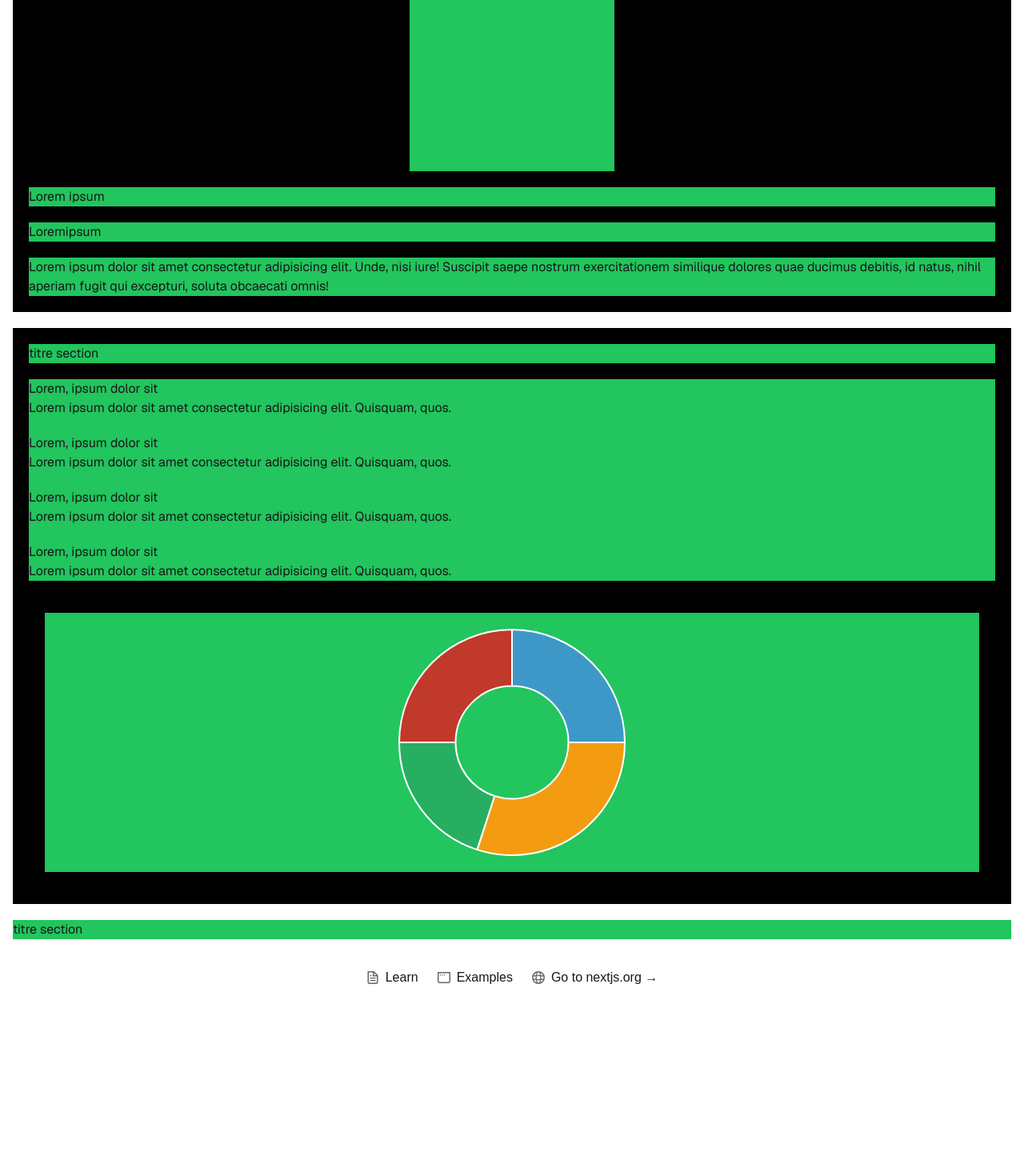
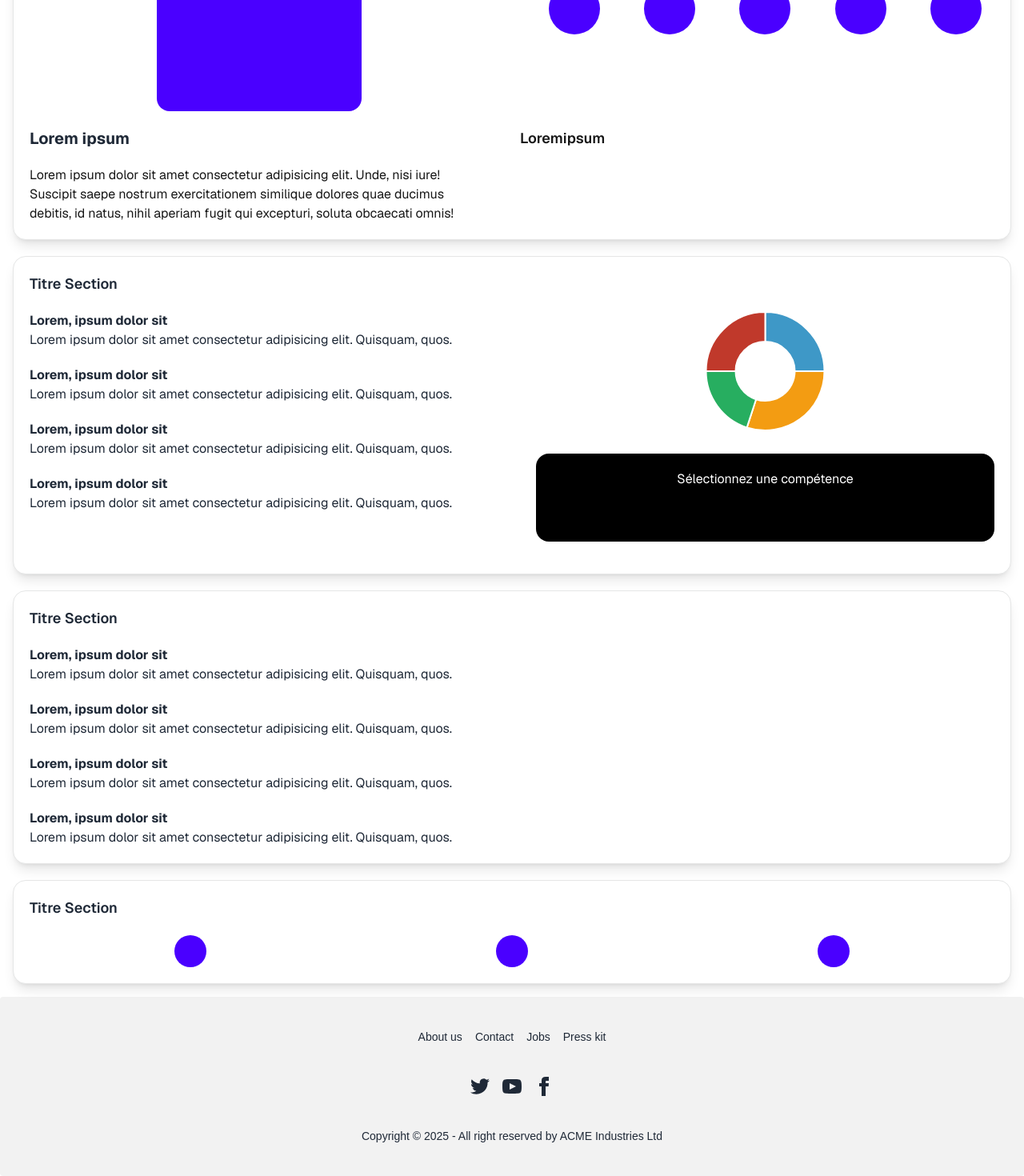
Before and after one commit to wakelamjordan/front_flask, a Next.js app: page /cv_taff in a window 1280 px wide. Shown: the part 222-1692 px from the top of the page at 80% size. Before the commit the page ends 1456 px from the top, so only its background shows below. Built offline with nearby package versions, Linux system fonts and the light colour scheme.

Commit message:
finalisation du template

```diff
--- a/src/app/cv_taff/_DoughnutSkills.js
+++ b/src/app/cv_taff/_DoughnutSkills.js
@@ -65,14 +65,18 @@
     if (element.length !== 0) {
       const index = element[0].index;
       setHoveredElement(index);
+    } else if (hoveredElement !== null) {
+      setHoveredElement(null);
     }
   };
 
   return (
-    <div>
+    // <div className="h-96s grid grid-rows-2 gap-2s">
+    <div className="grid grid-rows-2 gap-2 md:grid-cols-2 md:grid-rows-1 lg:grid-cols-1 lg:grid-rows-2">
+      <div className="m-0">
         <Doughnut
           ref={ChartRef}
-        className="m-5"
+          //   className="m-5"
           data={data}
           options={{
             responsive: true,
@@ -89,6 +93,17 @@
           onMouseLeave={() => setHoveredElement(null)}
         />
       </div>
+
+      <div className="bg-black m-5 p-5 rounded-box text-base-content">
+        {hoveredElement !== null ? (
+          <p className="text-white text-center">
+            {data.labels[hoveredElement]}
+          </p>
+        ) : (
+          <p className="text-white text-center">Sélectionnez une compétence</p>
+        )}
+      </div>
+    </div>
   );
 };
 
--- /dev/null
+++ b/src/app/cv_taff/_H2.js
@@ -0,0 +1,7 @@
+import React from "react";
+
+const H2 = ({ children }) => {
+  return <h2 className="text-lg font-semibold">{children}</h2>;
+};
+
+export default H2;
--- /dev/null
+++ b/src/app/cv_taff/_H3.js
@@ -0,0 +1,7 @@
+import React from 'react';
+
+const H3 = ({children}) => {
+  return <h3 className="font-bold">{children}</h3>;
+}
+
+export default H3;
--- /dev/null
+++ b/src/app/cv_taff/_Icone.js
@@ -0,0 +1,11 @@
+import React from 'react';
+
+const Icone = ({children}) => {
+  return (
+    <div className="bg-primary w-10 h-10 md:w-16 md:h-16 rounded-full">
+        {children}
+    </div>
+  );
+}
+
+export default Icone;
--- /dev/null
+++ b/src/app/cv_taff/_Section.js
@@ -0,0 +1,44 @@
+// "use client";
+import { useEffect, useRef, useState } from "react";
+
+const Section = ({ children }) => {
+  const elementRef = useRef(null); // Chaque instance de Section a son propre ref
+  const [isVisible, setIsVisible] = useState(false);
+
+  useEffect(() => {
+    const observer = new IntersectionObserver(
+      (entries, observerInstance) => {
+        const [entry] = entries;
+
+        if (entry.isIntersecting) {
+          setIsVisible(true); // Marquer la section comme visible
+          observerInstance.unobserve(entry.target); // Arrêter d'observer cette section
+        }
+      },
+      { threshold: 0.1 } // Déclenche lorsque 10% du composant est visible
+    );
+
+    if (elementRef.current) {
+      observer.observe(elementRef.current); // Observer l'élément actuel
+    }
+
+    return () => {
+      if (elementRef.current) {
+        observer.disconnect(); // Nettoyer l'observateur pour cet élément
+      }
+    };
+  }, []);
+
+  return (
+    <section
+      ref={elementRef}
+      className={`bg-base-100 flex py-5 flex-col gap-5 md:grid grid-cols-2 rounded-box shadow-lg border border-base-300 ${
+        isVisible ? "opacity-100 transition-opacity duration-500" : "opacity-0"
+      }`}
+    >
+      {children}
+    </section>
+  );
+};
+
+export default Section;
--- /dev/null
+++ b/src/app/cv_taff/_TextContainer.js
@@ -0,0 +1,11 @@
+import React from "react";
+
+const TextContainer = ({ children, addClass = "" }) => {
+  return (
+    <div className={"px-5 rounded-box text-base-content" + addClass}>
+      {children}
+    </div>
+  );
+};
+
+export default TextContainer;
--- a/src/app/cv_taff/page.js
+++ b/src/app/cv_taff/page.js
@@ -1,110 +1,165 @@
 "use client";
 import React from "react";
 import DoughnutSkills from "./_DoughnutSkills";
+import Section from "./_Section";
+import TextContainer from "./_TextContainer";
+import Icone from "./_Icone";
+import H2 from "./_H2";
+import H3 from "./_H3";
 
 export default function page() {
   return (
     <>
-      <section className="bg-black min-h-fulls flex p-5 flex-col gap-5">
+      <Section className="bg-base-100 flex py-5 flex-col gap-5 md:grid grid-cols-2 rounded-box shadow-lg border border-base-300">
         {/* liens */}
-        <div className="bg-green-500 p-2">
+        <div className="p-2 md:col-start-2 md:flex flex-col justify-center rounded-box">
           <ul className="flex justify-around">
             <li>
-              <div className="bg-black w-10 h-10"></div>
+              <Icone></Icone>
             </li>
             <li>
-              <div className="bg-black w-10 h-10"></div>
+              <Icone></Icone>
             </li>
             <li>
-              <div className="bg-black w-10 h-10"></div>
+              <Icone></Icone>
             </li>
             <li>
-              <div className="bg-black w-10 h-10"></div>
+              <Icone></Icone>
             </li>
             <li>
-              <div className="bg-black w-10 h-10"></div>
+              <Icone></Icone>
             </li>
           </ul>
         </div>
 
         {/* photo */}
-        <div className="bg-green-500 h-64 w-64 mx-auto"></div>
+        <div className="bg-primary h-64 w-64 mx-auto md:col-start-1 md:row-start-1 rounded-box"></div>
 
-        {/* nom prenom */}
-        <div className="bg-green-500">
-          <h1>Lorem ipsum</h1>
-        </div>
+        {/* nom prénom */}
+        <TextContainer>
+          <h1 className="text-xl font-bold">Lorem ipsum</h1>
+        </TextContainer>
 
         {/* titre du poste visé */}
-        <div className="bg-green-500">
-          <h2>Loremipsum</h2>
-        </div>
+        <textContainer>
+          <H2 className="text-lg font-semibold">Loremipsum</H2>
+        </textContainer>
 
-        {/* phrase phylosophique d'accroche */}
-        <div className="bg-green-500">
+        {/* phrase philosophique d'accroche */}
+        <TextContainer addClass="md:col-span-2">
           <p>
             Lorem ipsum dolor sit amet consectetur adipisicing elit. Unde, nisi
             iure! Suscipit saepe nostrum exercitationem similique dolores quae
             ducimus debitis, id natus, nihil aperiam fugit qui excepturi, soluta
             obcaecati omnis!
           </p>
-        </div>
-      </section>
+        </TextContainer>
+      </Section>
 
-      <section className="bg-black min-h-fulls flex p-5 flex-col gap-5">
-        <div className="bg-green-500">
-          <h2>titre section</h2>
-        </div>
+      <Section className="bg-base-100 min-h-fulls flex py-5 flex-col gap-5 lg:grid grid-cols-2 rounded-box shadow-lg border border-base-300">
+        {/* titre Section */}
+        <TextContainer addClass=" lg:col-span-2">
+          <H2 className="text-lg font-semibold">Titre Section</H2>
+        </TextContainer>
 
-        {/* points fort */}
-        <div className="bg-green-500">
+        {/* points forts */}
+        <TextContainer>
           <ul className="flex flex-col gap-5">
             <li>
-              <h3>Lorem, ipsum dolor sit</h3>
+              <H3 className="font-bold">Lorem, ipsum dolor sit</H3>
               <p>
                 Lorem ipsum dolor sit amet consectetur adipisicing elit.
                 Quisquam, quos.
               </p>
             </li>
             <li>
-              <h3>Lorem, ipsum dolor sit</h3>
+              <H3 className="font-bold">Lorem, ipsum dolor sit</H3>
               <p>
                 Lorem ipsum dolor sit amet consectetur adipisicing elit.
                 Quisquam, quos.
               </p>
             </li>
             <li>
-              <h3>Lorem, ipsum dolor sit</h3>
+              <H3 className="font-bold">Lorem, ipsum dolor sit</H3>
               <p>
                 Lorem ipsum dolor sit amet consectetur adipisicing elit.
                 Quisquam, quos.
               </p>
             </li>
             <li>
-              <h3>Lorem, ipsum dolor sit</h3>
+              <H3 className="font-bold">Lorem, ipsum dolor sit</H3>
               <p>
                 Lorem ipsum dolor sit amet consectetur adipisicing elit.
                 Quisquam, quos.
               </p>
             </li>
           </ul>
-        </div>
+        </TextContainer>
 
-        {/* skills forme de roue hoverable avec description en dessous quand les parties sont hover ou clické en sm */}
-        <div className="bg-green-500 m-5">
+        {/* skills */}
+        <div className="rounded-box text-base-content">
           <DoughnutSkills />
         </div>
-      </section>
-      <section>
-        <div className="bg-green-500">
-          <h2>titre section</h2>
-        </div>
+      </Section>
 
-        {/* experiences */}
-        {/* education */}
-        {/* projets */}
-      </section>
-      <section>{/* passions */}</section>
+      <Section className="bg-base-100 min-h-fulls flex py-5 flex-col gap-5 rounded-box shadow-lg border border-base-300">
+        {/* expériences / éducation / projets */}
+        <TextContainer>
+          <H2 className="text-lg font-semibold">Titre Section</H2>
+        </TextContainer>
+        <TextContainer addClass=" lg:col-span-2">
+          <ul className="flex flex-col gap-5">
+            <li>
+              <H3 className="font-bold">Lorem, ipsum dolor sit</H3>
+              <p>
+                Lorem ipsum dolor sit amet consectetur adipisicing elit.
+                Quisquam, quos.
+              </p>
+            </li>
+            <li>
+              <H3 className="font-bold">Lorem, ipsum dolor sit</H3>
+              <p>
+                Lorem ipsum dolor sit amet consectetur adipisicing elit.
+                Quisquam, quos.
+              </p>
+            </li>
+            <li>
+              <H3 className="font-bold">Lorem, ipsum dolor sit</H3>
+              <p>
+                Lorem ipsum dolor sit amet consectetur adipisicing elit.
+                Quisquam, quos.
+              </p>
+            </li>
+            <li>
+              <H3 className="font-bold">Lorem, ipsum dolor sit</H3>
+              <p>
+                Lorem ipsum dolor sit amet consectetur adipisicing elit.
+                Quisquam, quos.
+              </p>
+            </li>
+          </ul>
+        </TextContainer>
+      </Section>
+
+      <Section className="bg-base-100 min-h-fulls flex py-5 flex-col gap-5 rounded-box shadow-lg border border-base-300">
+        {/* passions */}
+        <TextContainer>
+          <H2 className="text-lg font-semibold">Titre Section</H2>
+        </TextContainer>
+        <TextContainer addClass=" lg:col-span-2">
+          <ul className="flex justify-around">
+            <li>
+              <div className="bg-primary w-10 h-10 rounded-full"></div>
+            </li>
+            <li>
+              <div className="bg-primary w-10 h-10 rounded-full"></div>
+            </li>
+            <li>
+              <div className="bg-primary w-10 h-10 rounded-full"></div>
+            </li>
+          </ul>
+        </TextContainer>
+      </Section>
     </>
   );
 }
--- a/src/app/globals.css
+++ b/src/app/globals.css
@@ -14,11 +14,11 @@
   }
 }
 
-* {
-  margin: 0;
-  padding: 0;
+/* Applique box-sizing: border-box à tous les éléments et pseudo-éléments */
+*, *::before, *::after {
   box-sizing: border-box;
 }
+
 
 body {
   color: var(--foreground);
--- a/src/app/layout.js
+++ b/src/app/layout.js
@@ -34,8 +34,8 @@
         className={`${geistSans.variable} ${geistMono.variable} antialiased`}
       >
         <NavBar links_list={links_list} />
-        <div className="grid grid-rows-[0px_1fr_0px] min-h-screen font-[family-name:var(--font-geist-sans)] bg-red-600">
-          <main className="bg-white row-start-2 container mx-auto p-4 flex flex-col gap-5">
+        <div className="grid grid-rows-[0px_1fr_0px] min-h-screen font-[family-name:var(--font-geist-sans)]">
+          <main className="row-start-2 container mx-auto p-4 flex flex-col gap-5">
             {/* <main className="flex flex-col gap-8 row-start-2 items-center sm:items-start"> */}
             {/* <div className="w-full max-w-6xl mx-auto py-12 px-6 bg-base-100 shadow-lg rounded-lg space-y-12"> */}
             {children}
--- a/src/components/Footer.js
+++ b/src/components/Footer.js
@@ -3,52 +3,56 @@
 
 function Footer() {
   return (
-    <footer className="row-start-3 flex gap-6 flex-wrap items-center justify-center">
-      <a
-        className="flex items-center gap-2 hover:underline hover:underline-offset-4"
-        href="https://nextjs.org/learn?utm_source=create-next-app&utm_medium=appdir-template-tw&utm_campaign=create-next-app"
-        target="_blank"
-        rel="noopener noreferrer"
+    <footer className="footer footer-center bg-base-200 text-base-content rounded p-10">
+      <nav className="grid grid-flow-col gap-4">
+        <a className="link link-hover">About us</a>
+        <a className="link link-hover">Contact</a>
+        <a className="link link-hover">Jobs</a>
+        <a className="link link-hover">Press kit</a>
+      </nav>
+      <nav>
+        <div className="grid grid-flow-col gap-4">
+          <a>
+            <svg
+              xmlns="http://www.w3.org/2000/svg"
+              width="24"
+              height="24"
+              viewBox="0 0 24 24"
+              className="fill-current"
             >
-        <Image
-          aria-hidden
-          src="/file.svg"
-          alt="File icon"
-          width={16}
-          height={16}
-        />
-        Learn
+              <path d="M24 4.557c-.883.392-1.832.656-2.828.775 1.017-.609 1.798-1.574 2.165-2.724-.951.564-2.005.974-3.127 1.195-.897-.957-2.178-1.555-3.594-1.555-3.179 0-5.515 2.966-4.797 6.045-4.091-.205-7.719-2.165-10.148-5.144-1.29 2.213-.669 5.108 1.523 6.574-.806-.026-1.566-.247-2.229-.616-.054 2.281 1.581 4.415 3.949 4.89-.693.188-1.452.232-2.224.084.626 1.956 2.444 3.379 4.6 3.419-2.07 1.623-4.678 2.348-7.29 2.04 2.179 1.397 4.768 2.212 7.548 2.212 9.142 0 14.307-7.721 13.995-14.646.962-.695 1.797-1.562 2.457-2.549z"></path>
+            </svg>
           </a>
-      <a
-        className="flex items-center gap-2 hover:underline hover:underline-offset-4"
-        href="https://vercel.com/templates?framework=next.js&utm_source=create-next-app&utm_medium=appdir-template-tw&utm_campaign=create-next-app"
-        target="_blank"
-        rel="noopener noreferrer"
+          <a>
+            <svg
+              xmlns="http://www.w3.org/2000/svg"
+              width="24"
+              height="24"
+              viewBox="0 0 24 24"
+              className="fill-current"
             >
-        <Image
-          aria-hidden
-          src="/window.svg"
-          alt="Window icon"
-          width={16}
-          height={16}
-        />
-        Examples
+              <path d="M19.615 3.184c-3.604-.246-11.631-.245-15.23 0-3.897.266-4.356 2.62-4.385 8.816.029 6.185.484 8.549 4.385 8.816 3.6.245 11.626.246 15.23 0 3.897-.266 4.356-2.62 4.385-8.816-.029-6.185-.484-8.549-4.385-8.816zm-10.615 12.816v-8l8 3.993-8 4.007z"></path>
+            </svg>
           </a>
-      <a
-        className="flex items-center gap-2 hover:underline hover:underline-offset-4"
-        href="https://nextjs.org?utm_source=create-next-app&utm_medium=appdir-template-tw&utm_campaign=create-next-app"
-        target="_blank"
-        rel="noopener noreferrer"
+          <a>
+            <svg
+              xmlns="http://www.w3.org/2000/svg"
+              width="24"
+              height="24"
+              viewBox="0 0 24 24"
+              className="fill-current"
             >
-        <Image
-          aria-hidden
-          src="/globe.svg"
-          alt="Globe icon"
-          width={16}
-          height={16}
-        />
-        Go to nextjs.org →
+              <path d="M9 8h-3v4h3v12h5v-12h3.642l.358-4h-4v-1.667c0-.955.192-1.333 1.115-1.333h2.885v-5h-3.808c-3.596 0-5.192 1.583-5.192 4.615v3.385z"></path>
+            </svg>
           </a>
+        </div>
+      </nav>
+      <aside>
+        <p>
+          Copyright © {new Date().getFullYear()} - All right reserved by ACME
+          Industries Ltd
+        </p>
+      </aside>
     </footer>
   );
 }
--- a/src/components/NavBar.js
+++ b/src/components/NavBar.js
@@ -30,7 +30,7 @@
           </div>
           <ul
             tabIndex={0}
-            className="menu menu-sm dropdown-content bg-base-100 rounded-box z-[1] mt-3 w-52x p-2 shadow"
+            className="menu menu-sm dropdown-content bg-base-100 rounded-box z-[1] mt-3 p-2 shadow"
           >
             {links_elements}
           </ul>
```
Also changed, not shown: src/app/cv_taff/_Avatar.js (added), 14 other files (tests, documents, lock files or other folders). Lines whose indentation alone changed are shown as unchanged.
